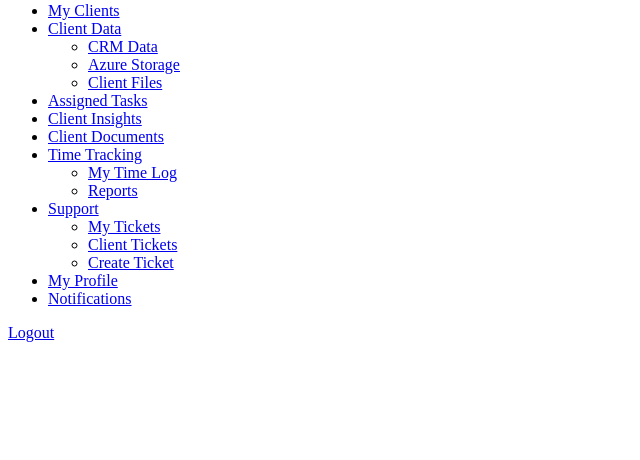
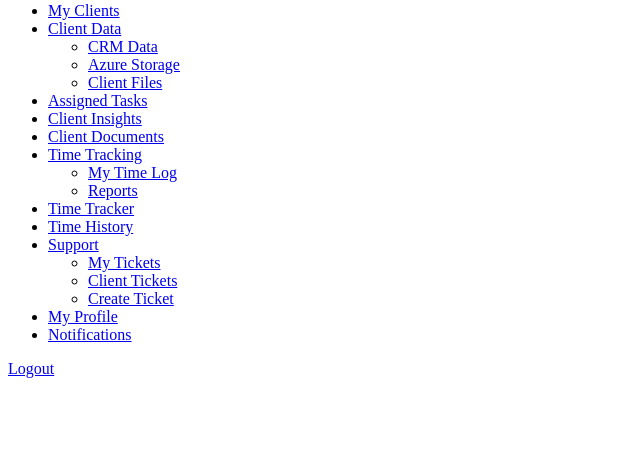
Before and after one commit to Shanis-Nheralat/backsureground, a PHP site: page /shared/templates/employee-sidebar.php in a window 1280 px wide. Shown: the part 340-800 px from the top of the page, without its empty margins (0-640 px from the left). Run offline with PHP 8.4, Linux system fonts and the light colour scheme.

Commit message:
Update employee-sidebar.php

```diff
--- a/shared/templates/employee-sidebar.php
+++ b/shared/templates/employee-sidebar.php
@@ -14,7 +14,7 @@
     'id' => 'dashboard',
     'title' => 'Dashboard',
     'icon' => 'fas fa-tachometer-alt',
-    'url' => '/employee/dashboard.php'
+    'url' => '/groundd/employee/dashboard.php'
 ];
 
 // PHASE 4: Dedicated Employee Model - Client Management
@@ -22,7 +22,7 @@
     'id' => 'clients',
     'title' => 'My Clients',
     'icon' => 'fas fa-users',
-    'url' => '/employee/assigned-clients.php'
+    'url' => '/groundd/employee/assigned-clients.php'
 ];
 
 // PHASE 4: Dedicated Employee Model - Client Data Access
@@ -35,17 +35,17 @@
         [
             'id' => 'client_crm',
             'title' => 'CRM Data',
-            'url' => '/employee/client-data/crm.php'
+            'url' => '/groundd/employee/client-data/crm.php'
         ],
         [
             'id' => 'client_azure',
             'title' => 'Azure Storage',
-            'url' => '/employee/client-data/azure.php'
+            'url' => '/groundd/employee/client-data/azure.php'
         ],
         [
             'id' => 'client_files',
             'title' => 'Client Files',
-            'url' => '/employee/client-data/files.php'
+            'url' => '/groundd/employee/client-data/files.php'
         ]
     ]
 ];
@@ -56,7 +56,7 @@
     'id' => 'assigned_tasks',
     'title' => 'Assigned Tasks',
     'icon' => 'fas fa-clipboard-list',
-    'url' => '/employee/assigned-tasks/tasks.php'
+    'url' => '/groundd/employee/assigned-tasks/tasks.php'
 ];
 
 // PHASE 6: Business Care Plans - Insights Management
@@ -65,7 +65,7 @@
     'id' => 'client_insights',
     'title' => 'Client Insights',
     'icon' => 'fas fa-chart-line',
-    'url' => '/employee/client-insights/manage.php'
+    'url' => '/groundd/employee/client-insights/manage.php'
 ];
 
 // PHASE 6: Business Care Plans - Document Management
@@ -74,7 +74,7 @@
     'id' => 'client_documents',
     'title' => 'Client Documents',
     'icon' => 'fas fa-file-alt',
-    'url' => '/employee/client-documents/review.php'
+    'url' => '/groundd/employee/client-documents/review.php'
 ];
 
 // Time Tracking (all phases)
@@ -87,14 +87,28 @@
         [
             'id' => 'time_log',
             'title' => 'My Time Log',
-            'url' => '/employee/time-tracking/time-log.php'
+            'url' => '/groundd/employee/time-tracking/time-log.php'
         ],
         [
             'id' => 'time_report',
             'title' => 'Reports',
-            'url' => '/employee/time-tracking/reports.php'
+            'url' => '/groundd/employee/time-tracking/reports.php'
         ]
     ]
+];
+
+// PHASE 8: Add Time Tracking direct links (NEW)
+$employee_menu_items[] = [
+    'id' => 'time_tracker',
+    'title' => 'Time Tracker',
+    'icon' => 'fas fa-stopwatch',
+    'url' => '/groundd/employee/time-tracking/timer.php'
+];
+$employee_menu_items[] = [
+    'id' => 'time_history',
+    'title' => 'Time History',
+    'icon' => 'fas fa-history',
+    'url' => '/groundd/employee/time-tracking/history.php'
 ];
 
 // Support Tickets (all phases)
@@ -107,17 +121,17 @@
         [
             'id' => 'my_tickets',
             'title' => 'My Tickets',
-            'url' => '/employee/support/my-tickets.php'
+            'url' => '/groundd/employee/support/my-tickets.php'
         ],
         [
             'id' => 'client_tickets',
             'title' => 'Client Tickets',
-            'url' => '/employee/support/client-tickets.php'
+            'url' => '/groundd/employee/support/client-tickets.php'
         ],
         [
             'id' => 'new_ticket',
             'title' => 'Create Ticket',
-            'url' => '/employee/support/new-ticket.php'
+            'url' => '/groundd/employee/support/new-ticket.php'
         ]
     ]
 ];
@@ -127,7 +141,7 @@
     'id' => 'profile',
     'title' => 'My Profile',
     'icon' => 'fas fa-user',
-    'url' => '/employee/profile.php'
+    'url' => '/groundd/employee/profile.php'
 ];
 
 // Notifications (all phases)
@@ -135,7 +149,7 @@
     'id' => 'notifications',
     'title' => 'Notifications',
     'icon' => 'fas fa-bell',
-    'url' => '/employee/notifications.php'
+    'url' => '/groundd/employee/notifications.php'
 ];
 
 // Add hook for additional menu items
@@ -151,7 +165,7 @@
 <!-- Sidebar -->
 <div class="sidebar">
     <div class="sidebar-header">
-        <img src="/assets/img/logo-white.png" alt="Backsure Global Support" class="logo">
+        <img src="/groundd/assets/img/logo-white.png" alt="Backsure Global Support" class="logo">
         <div class="sidebar-toggle" id="sidebarToggle">
             <i class="fas fa-bars"></i>
         </div>
@@ -194,7 +208,7 @@
     </div>
 
     <div class="sidebar-footer">
-        <a href="/logout.php" class="btn btn-logout">
+        <a href="/groundd/logout.php" class="btn btn-logout">
             <i class="fas fa-sign-out-alt"></i> Logout
         </a>
     </div>
```
